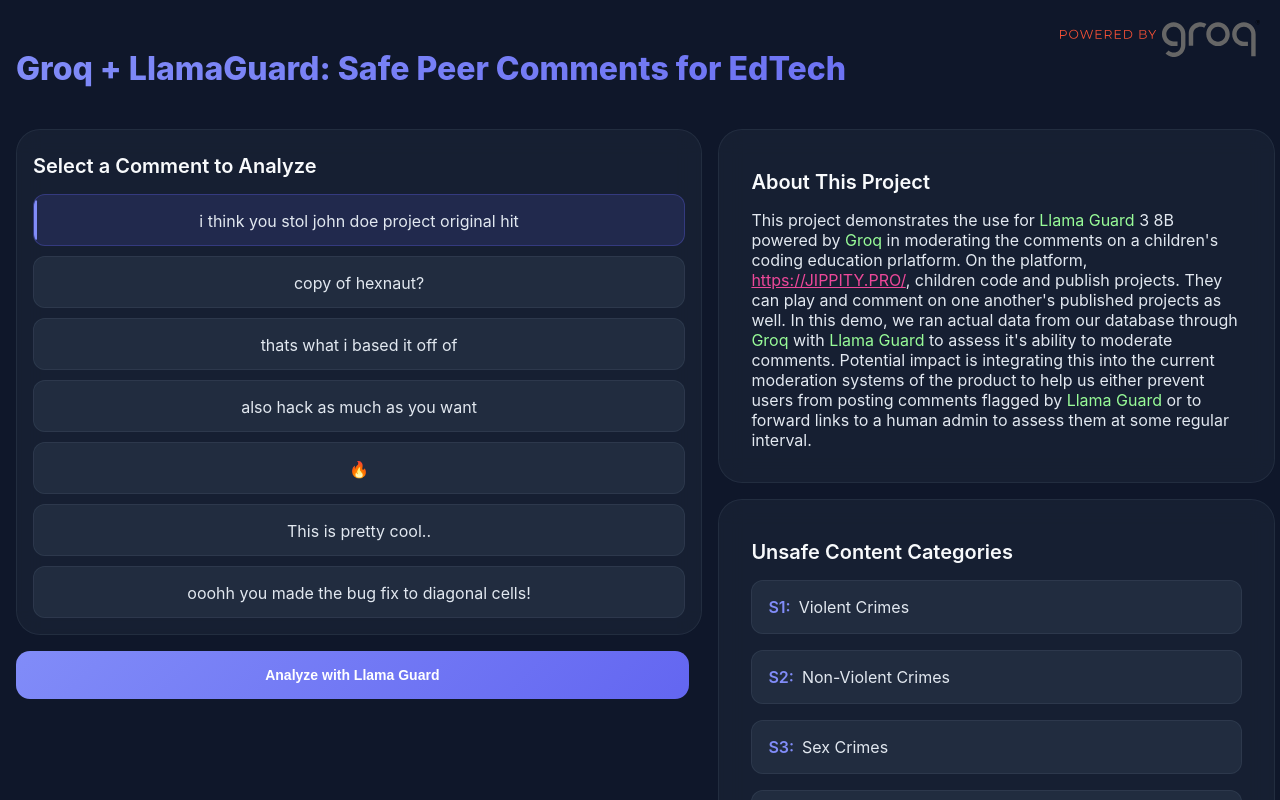
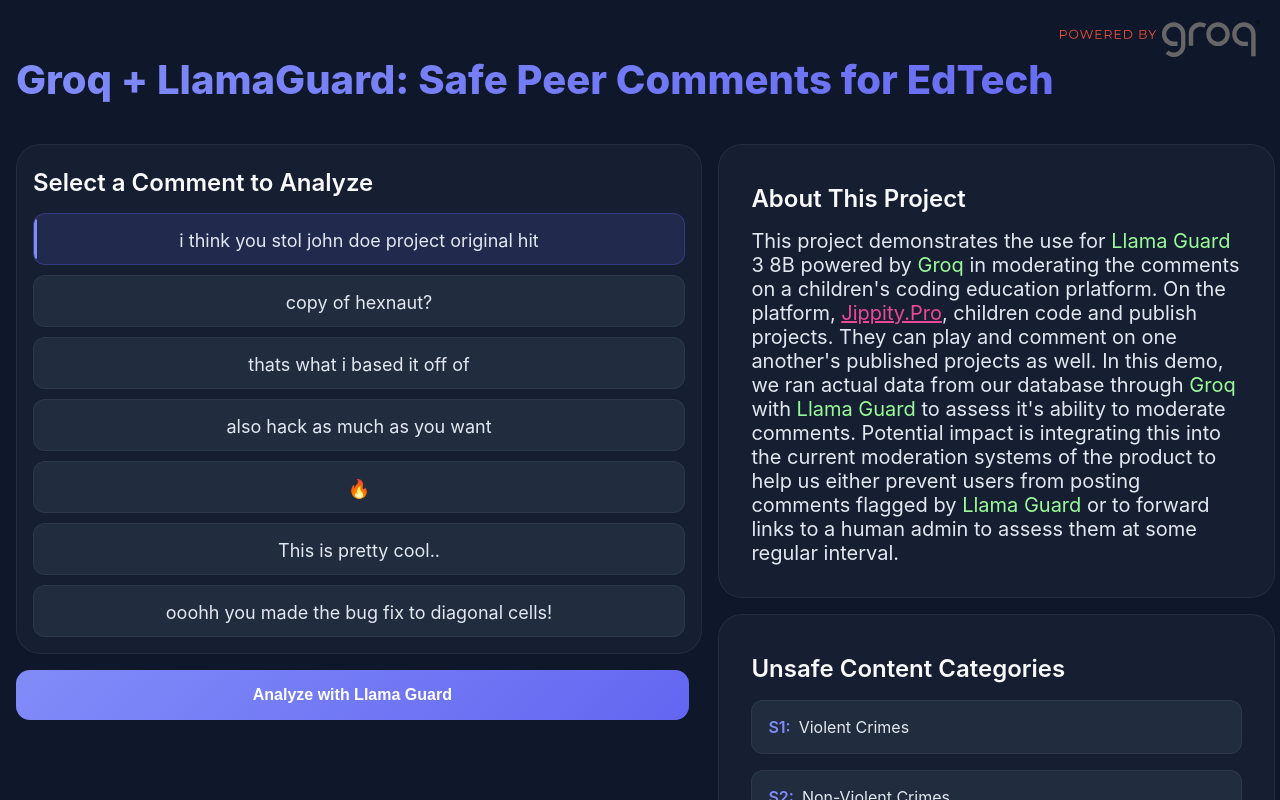
Before and after one commit to kristenmontesano/grok-guard-frontend, a React (Vite) app: page / in a window 1280 px wide. Both pictures are taken after a click on the button "i think you stol john doe project original hit". Shown: the top 800 px of the page. Built offline with nearby package versions, Linux system fonts and the light colour scheme; no server answers; what groq-sdk would draw is missing.

Commit message:
comments

```diff
--- a/src/components/CommentList.tsx
+++ b/src/components/CommentList.tsx
@@ -1,5 +1,5 @@
 import React, { useState } from 'react';
-import { comments, Comment } from '../data/commentsData'; // Import the comments data
+import { comments, Comment } from '../data/commentsData';
 
 interface CommentListProps {
   onSelect: (comment: string | null) => void;
--- a/src/components/InfoPanels.tsx
+++ b/src/components/InfoPanels.tsx
@@ -1,6 +1,8 @@
 import React from 'react';
 
 const InfoPanels: React.FC = () => {
+    // The categories of unsafe content that LlamaGuard can detect
+    // we send these in the request to the API in groqClient.ts
   const categories = [
     { code: 'S1', desc: 'Violent Crimes' },
     { code: 'S2', desc: 'Non-Violent Crimes' },
@@ -21,7 +23,7 @@
     <div className="right-panels">
       <div className="info-panel">
         <h2>About This Project</h2>
-        This project demonstrates the use for <span style={{color: '#98FB98'}}>Llama Guard</span> 3 8B powered by <span style={{color: '#98FB98'}}>Groq</span> in moderating the comments on a children's coding education prlatform. On the platform, <a href="https://jippity.pro/" style={{color: '#ec4899'}}>https://JIPPITY.PRO/</a>, children code and publish projects. They can play and comment on one another's published projects as well. In this demo, we ran actual data from our database through <span style={{color: '#98FB98'}}>Groq</span> with <span style={{color: '#98FB98'}}>Llama Guard</span> to assess it's ability to moderate comments. Potential impact is integrating this into the current moderation systems of the product to help us either prevent users from posting comments flagged by <span style={{color: '#98FB98'}}>Llama Guard</span> or to forward links to a human admin to assess them at some regular interval.
+        This project demonstrates the use for <span style={{color: '#98FB98'}}>Llama Guard</span> 3 8B powered by <span style={{color: '#98FB98'}}>Groq</span> in moderating the comments on a children's coding education prlatform. On the platform, <a href="https://jippity.pro/" style={{color: '#ec4899'}}>Jippity.Pro</a>, children code and publish projects. They can play and comment on one another's published projects as well. In this demo, we ran actual data from our database through <span style={{color: '#98FB98'}}>Groq</span> with <span style={{color: '#98FB98'}}>Llama Guard</span> to assess it's ability to moderate comments. Potential impact is integrating this into the current moderation systems of the product to help us either prevent users from posting comments flagged by <span style={{color: '#98FB98'}}>Llama Guard</span> or to forward links to a human admin to assess them at some regular interval.
       </div>
 
       <div className="categories-panel">
--- a/src/components/LlamaGuard.tsx
+++ b/src/components/LlamaGuard.tsx
@@ -5,11 +5,13 @@
   comment: string;
 }
 
+// Component that analyzes text using LlamaGuard for content safety
 const LlamaGuard: React.FC<LlamaGuardProps> = ({ comment }) => {
   const [response, setResponse] = useState<string | null>(null);
   const [loading, setLoading] = useState<boolean>(false);
   const [lastRequestTime, setLastRequestTime] = useState<number>(0);
 
+  // Reset response when comment changes
   useEffect(() => {
     setResponse(null);
   }, [comment]);
@@ -17,6 +19,7 @@
   const sendToLlamaGuard = async () => {
     const now = Date.now();
     const timeSinceLastRequest = now - lastRequestTime;
+    // Rate limit requests to prevent API overload
     const needsCooldown = timeSinceLastRequest < 2000;
 
     setLoading(true);
@@ -36,6 +39,7 @@
     }
   };
 
+  // Determine CSS class based on safety assessment in response
   const getResponseClass = () => {
     if (!response) return 'response-container';
     return response.toLowerCase().includes('unsafe')
--- a/src/data/commentsData.ts
+++ b/src/data/commentsData.ts
@@ -3,6 +3,7 @@
     text: string;
   }
 
+  // Real anonymized comments from our database
   export const comments: Comment[] = [
     { id: 1, text: 'i think you stol john doe project original hit' },
     { id: 2, text: 'copy of hexnaut?\r\n' },
--- a/src/index.css
+++ b/src/index.css
@@ -1,6 +1,6 @@
-/* Base styles */
 body {
   font-family: 'Inter', system-ui, -apple-system, sans-serif;
+  font-size: 16px;
   margin: 0;
   padding: 0;
   background-color: #0f172a;
@@ -24,24 +24,23 @@
 }
 
 h1 {
-  font-size: 2rem;
+  font-size: 2.5rem;
   font-weight: 800;
   margin-bottom: 1.5rem;
   background: linear-gradient(135deg, #818cf8 0%, #6366f1 100%);
   -webkit-background-clip: text;
   -webkit-text-fill-color: transparent;
   padding-top: 0.8rem;
-  grid-column: 1 / -1;  /* Make the title span full width */
+  grid-column: 1 / -1;
 }
 
 h2 {
-  font-size: 1.25rem;
+  font-size: 1.5rem;
   font-weight: 600;
   margin-bottom: 1rem;
   margin-top: 0.5rem;
 }
 
-/* Comments container styling */
 .comments-container {
   background: rgba(30, 41, 59, 0.5);
   backdrop-filter: blur(12px);
@@ -49,7 +48,7 @@
   border-radius: 24px;
   padding: 1rem;
   height: auto;
-  width: 95%; /* Increased from 90% to reduce space between panels */
+  width: 95%;
 }
 
 .comments-list {
@@ -67,7 +66,7 @@
   border: 1px solid rgba(148, 163, 184, 0.1);
   cursor: pointer;
   transition: all 0.3s cubic-bezier(0.4, 0, 0.2, 1);
-  font-size: 1rem;
+  font-size: 1.125rem;
   text-align: center;
   width: 100%;
   height: 6.5vh;
@@ -109,7 +108,6 @@
   height: 80%;
 }
 
-/* Llama Guard button styling */
 .llama-guard-button {
   background: linear-gradient(135deg, #818cf8 0%, #6366f1 100%);
   color: white;
@@ -117,7 +115,7 @@
   padding: 1rem 1.5rem;
   border-radius: 14px;
   font-weight: 600;
-  font-size: 0.875rem;
+  font-size: 1rem;
   cursor: pointer;
   transition: all 0.3s cubic-bezier(0.4, 0, 0.2, 1);
   display: flex;
@@ -125,7 +123,7 @@
   justify-content: center;
   gap: 0.75rem;
   margin-top: 1rem;
-  width: 98%; /* Make button fill container width */
+  width: 98%;
   position: relative;
   overflow: hidden;
 }
@@ -165,7 +163,6 @@
   }
 }
 
-/* Animations */
 @keyframes fadeIn {
   from {
     opacity: 0;
@@ -181,7 +178,6 @@
   animation: fadeIn 0.6s cubic-bezier(0.16, 1, 0.3, 1);
 }
 
-/* Response container styling */
 .response-container {
   background: rgba(99, 102, 241, 0.1);
   backdrop-filter: blur(12px);
@@ -189,19 +185,17 @@
   border-radius: 16px;
   padding: 1.25rem;
   margin-top: 1rem;
-  width: 94%; /* Match comments container width */
+  width: 94%;
   animation: fadeIn 0.6s cubic-bezier(0.16, 1, 0.3, 1);
   box-shadow: 0 0 20px rgba(99, 102, 241, 0.1);
 }
 
-/* Unsafe variant */
 .response-container.unsafe {
   background: rgba(239, 68, 68, 0.1);
   border: 1px solid rgba(239, 68, 68, 0.2);
   box-shadow: 0 0 20px rgba(239, 68, 68, 0.1);
 }
 
-/* Safe variant */
 .response-container.safe {
   background: rgba(34, 197, 94, 0.1);
   border: 1px solid rgba(34, 197, 94, 0.2);
@@ -210,7 +204,7 @@
 
 .response-text {
   color: #f8fafc;
-  font-size: 0.9375rem;
+  font-size: 1.0625rem;
   line-height: 1.6;
   margin: 0;
   font-weight: 500;
@@ -239,8 +233,9 @@
   backdrop-filter: blur(12px);
   border: 1px solid rgba(148, 163, 184, 0.1);
   border-radius: 24px;
-  padding: 2rem; /* Increased padding for better spacing */
-  width: 90%; /* Make panels fill their container */
+  padding: 2rem;
+  width: 90%;
+  font-size:  1.25rem;
 }
 
 .categories-panel {
@@ -248,13 +243,13 @@
   backdrop-filter: blur(12px);
   border: 1px solid rgba(148, 163, 184, 0.1);
   border-radius: 24px;
-  padding: 2rem; /* Increased padding for better spacing */
-  width: 90%; /* Make panels fill their container */
+  padding: 2rem;
+  width: 90%;
 }
 
 .category-item {
   margin-bottom: 1rem;
-  padding: 1rem 1rem; /* Increased padding for category items */
+  padding: 1rem 1rem;
   background: rgba(51, 65, 85, 0.4);
   border-radius: 12px;
   border: 1px solid rgba(148, 163, 184, 0.1);
@@ -272,11 +267,10 @@
   }
 }
 
-/* Add this to your CSS */
 .pbg-logo {
   position: absolute;
   top: 20px;
   right: 20px;
-  width: 200px; /* Adjust size as needed while maintaining aspect ratio */
-  z-index: 1000; /* Ensure it stays above other content */
+  width: 200px;
+  z-index: 1000;
 }
```
Also changed, not shown: src/App.css (added).
